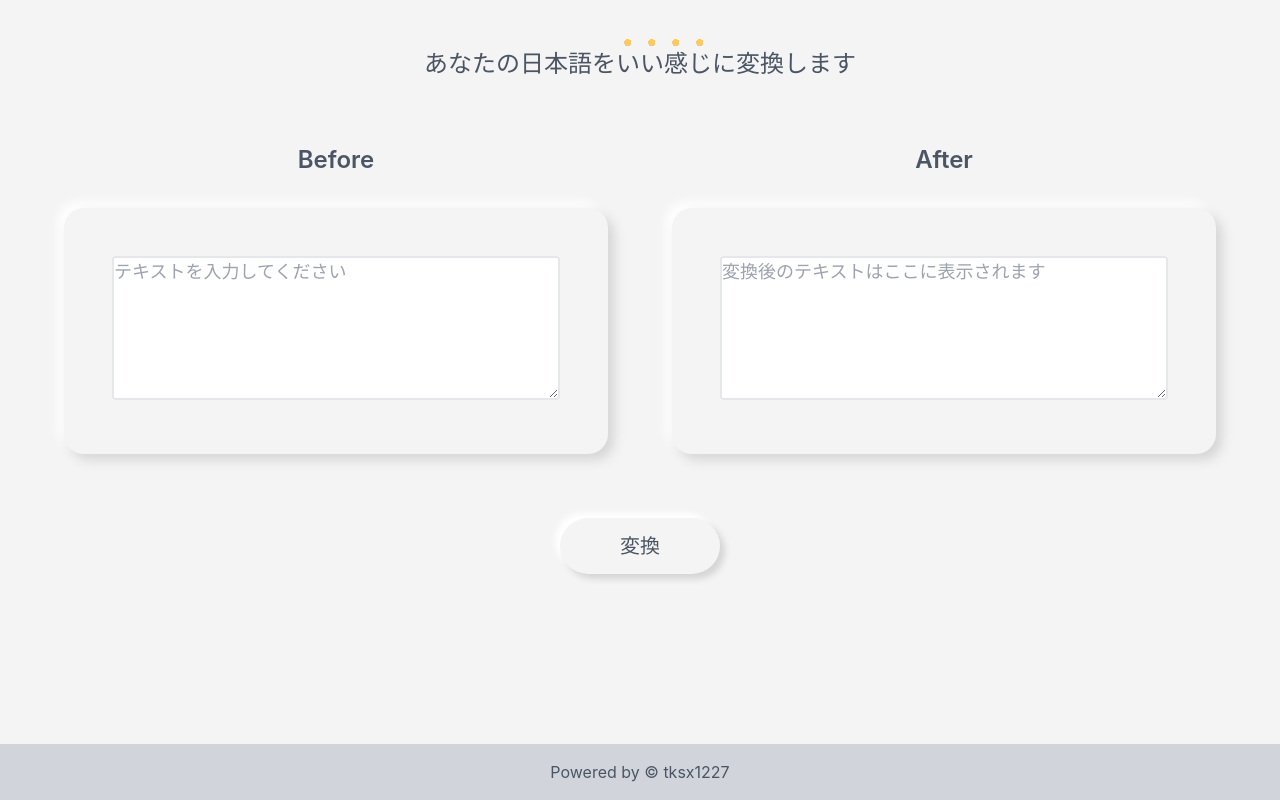
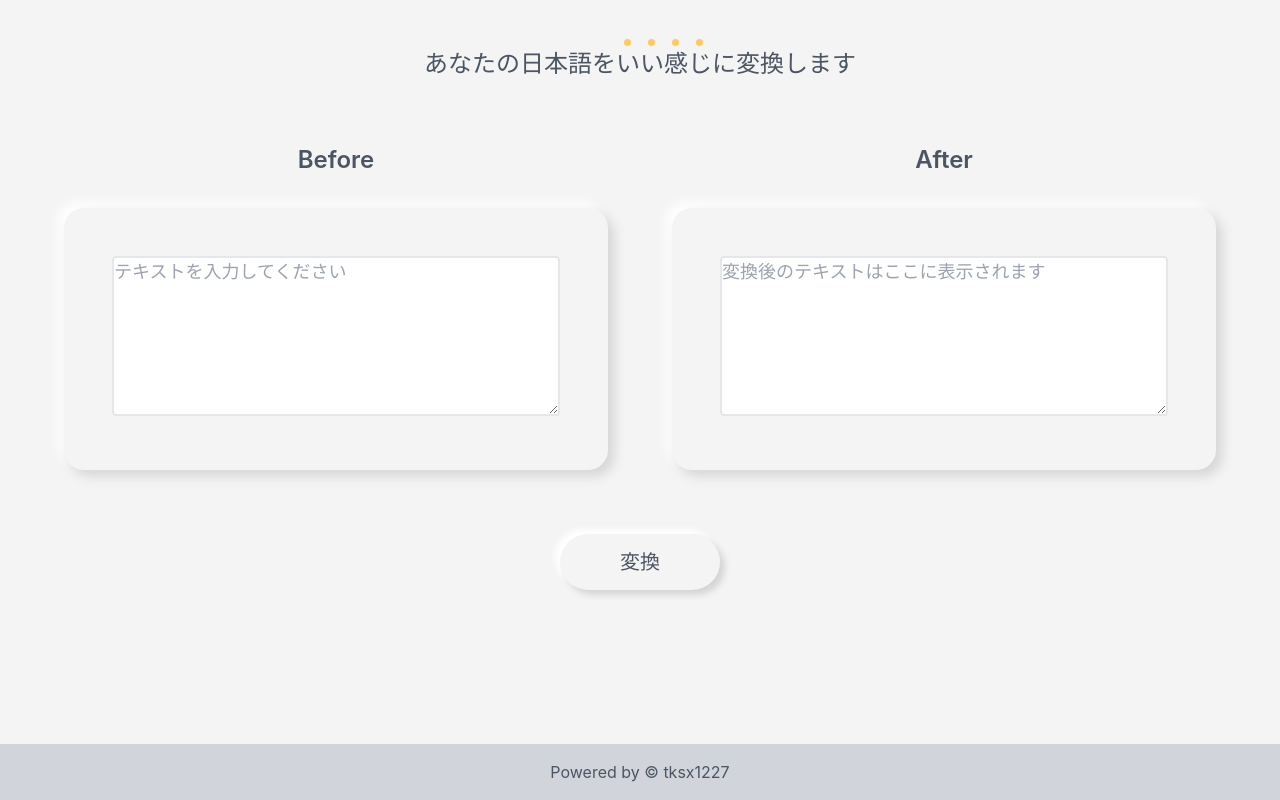
Before and after one commit to nyancapi/nice-doc-generator, a Next.js app: page / in a window 1280 px wide. Built offline with nearby package versions, Linux system fonts and the light colour scheme.

Commit message:
[fix] テキスト上部の点を修正

```diff
--- a/src/pages/index.tsx
+++ b/src/pages/index.tsx
@@ -42,20 +42,20 @@ const Home = () => {
         ) : null}
         <main className={"px-8 lg:px-16"}>
           <div className={"text-center mt-12"}>
-            <h1 className={"text-2xl hidden lg:block"}>
+            <h1 className={"text-2xl hidden dot-text lg:block"}>
               あなたの日本語を
-              <span className={"dot-text"}>い</span>
-              <span className={"dot-text"}>い</span>
-              <span className={"dot-text"}>感</span>
-              <span className={"dot-text"}>じ</span>
+              <span>い</span>
+              <span>い</span>
+              <span>感</span>
+              <span>じ</span>
               に変換します
             </h1>
-            <h1 className={"text-xl block lg:hidden"}>
+            <h1 className={"text-xl block dot-text lg:hidden"}>
               あなたの日本語を
-              <span className={"dot-text"}>い</span>
-              <span className={"dot-text"}>い</span>
-              <span className={"dot-text"}>感</span>
-              <span className={"dot-text"}>じ</span>
+              <span>い</span>
+              <span>い</span>
+              <span>感</span>
+              <span>じ</span>
               <br />
               に変換します
             </h1>
@@ -74,7 +74,7 @@ const Home = () => {
                   placeholder="テキストを入力してください"
                   maxLength={1000}
                   className={
-                    "w-full h-60 rounded text-lg border-2 border-gray-200 focus:border-gray-300 lg:h-36"
+                    "w-full h-60 rounded text-lg border-2 border-gray-200 focus:border-gray-300 lg:h-40"
                   }
                 ></textarea>
               </div>
@@ -87,7 +87,7 @@ const Home = () => {
                   placeholder="変換後のテキストはここに表示されます"
                   readOnly={true}
                   className={
-                    "w-full h-60 rounded text-lg border-2 border-gray-200 lg:h-36"
+                    "w-full h-60 rounded text-lg border-2 border-gray-200 lg:h-40"
                   }
                 ></textarea>
               </div>
@@ -97,7 +97,7 @@ const Home = () => {
             <button
               disabled={inputText.length > 1000 || isLoading}
               onClick={onClickButton}
-              className={`text-xl btn-base w-40 h-14 transition transform-300 active:shadow-on ${
+              className={`text-xl btn-base w-40 h-14 active:shadow-on ${
                 isLoading ? "shadow-on" : "shadow-off"
               }`}
             >
--- a/src/styles/globals.css
+++ b/src/styles/globals.css
@@ -35,17 +35,20 @@ textarea {
   box-shadow: 6px 6px 12px #d5d5d5, -6px -6px 12px #ffffff;
 }
 
-.dot-text {
-  padding-top: 0.4em;
-  background-position: top left -4px;
-  background-repeat: repeat-x;
-  background-size: 1.3em 0.3em;
-  background-image: radial-gradient(
-    0.15em 0.15em at center center,
-    rgb(255, 200, 98),
-    rgb(255, 200, 98) 100%,
-    transparent
-  );
+.dot-text span {
+  position: relative;
+}
+
+.dot-text span::before {
+  content: "";
+  width: 7px;
+  height: 7px;
+  border-radius: 999px;
+  background-color: rgb(255, 200, 98);
+  position: absolute;
+  top: -0.6rem;
+  left: 0.35em;
+  text-align: center;
 }
 
 .loader-wrap {
```
